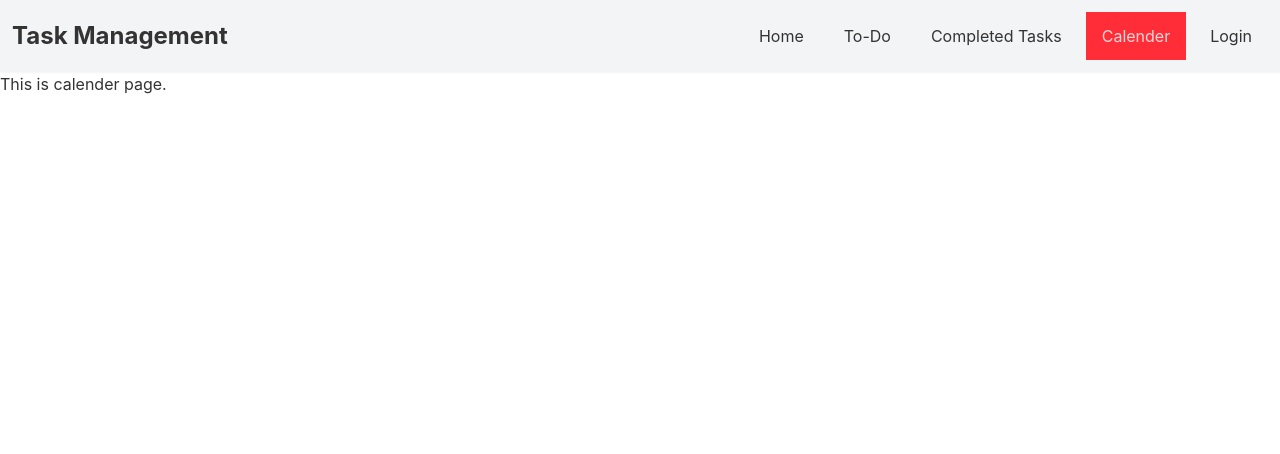
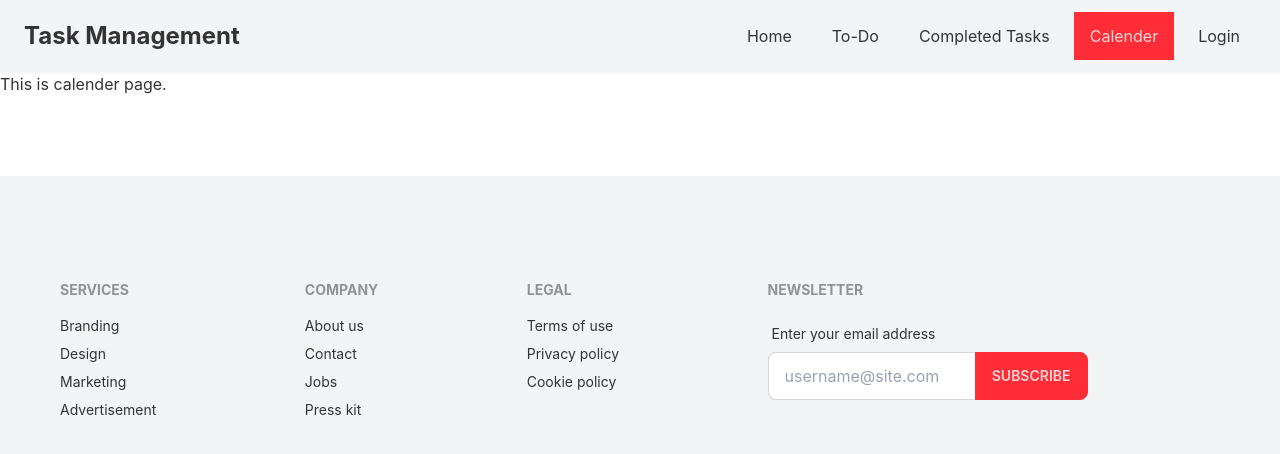
Before and after one commit to ImRanKhan81m/ToDo-app-Job-task, a React (Create React App) app: page /calender in a window 1280 px wide. Shown: the top 454 px of the page. Built offline with nearby package versions, Linux system fonts and the light colour scheme; the HTML template or start-up script is replaced by a standard one.

Commit message:
footer done

```diff
--- a/src/App.js
+++ b/src/App.js
@@ -3,9 +3,9 @@
 import './App.css';
 import Calendar from './components/Calendar';
 import CompletedTask from './components/CompletedTask';
+import Footer from './components/Footer';
 import Home from './components/Home';
 import Navbar from './components/Navbar';
-import AddTask from './components/ToDoTask/AddTask';
 import TaskList from './components/ToDoTask/TaskList';
 
 function App() {
@@ -18,6 +18,7 @@
         <Route path="/completed" element={<CompletedTask />} />
         <Route path="/calender" element={<Calendar />} />
       </Routes>
+      <Footer/>
     </div>
   );
 }
--- a/src/components/Footer.js
+++ b/src/components/Footer.js
@@ -0,0 +1,46 @@
+import React from 'react';
+
+const Footer = () => {
+    return (
+        <div className='bg-secondary py-16 mt-20'>
+            <div className='mid-content '>
+            <footer class="footer lg:p-10 text-base-content">
+            <div>
+                <span class="footer-title">Services</span>
+                <a class="link link-hover">Branding</a>
+                <a class="link link-hover">Design</a>
+                <a class="link link-hover">Marketing</a>
+                <a class="link link-hover">Advertisement</a>
+            </div>
+            <div>
+                <span class="footer-title">Company</span>
+                <a class="link link-hover">About us</a>
+                <a class="link link-hover">Contact</a>
+                <a class="link link-hover">Jobs</a>
+                <a class="link link-hover">Press kit</a>
+            </div>
+            <div>
+                <span class="footer-title">Legal</span>
+                <a class="link link-hover">Terms of use</a>
+                <a class="link link-hover">Privacy policy</a>
+                <a class="link link-hover">Cookie policy</a>
+            </div>
+            <div>
+                <span class="footer-title">Newsletter</span>
+                <div class="form-control w-80">
+                    <label class="label">
+                        <span class="label-text">Enter your email address</span>
+                    </label>
+                    <div class="relative">
+                        <input type="text" placeholder="username@site.com" class="input input-bordered w-full pr-16" />
+                        <button class="btn btn-primary absolute top-0 right-0 rounded-l-none">Subscribe</button>
+                    </div>
+                </div>
+            </div>
+        </footer>
+        </div>
+        </div>
+    );
+};
+
+export default Footer;
--- a/src/components/Navbar.js
+++ b/src/components/Navbar.js
@@ -14,7 +14,7 @@
 
     return (
         <header className='sticky top-0 z-10 py-1 bg-secondary shadow-sm lg:px-1 md:px-0 sm:px-0 px-0 z-50'>
-            <div style={{ maxWidth: '1440px', margin: 'auto' }} className="navbar">
+            <div className="navbar mid-content">
                 <div className="navbar-start">
                     <div className="dropdown">
                         <label tabIndex="0" className="btn btn-ghost lg:hidden">
```
